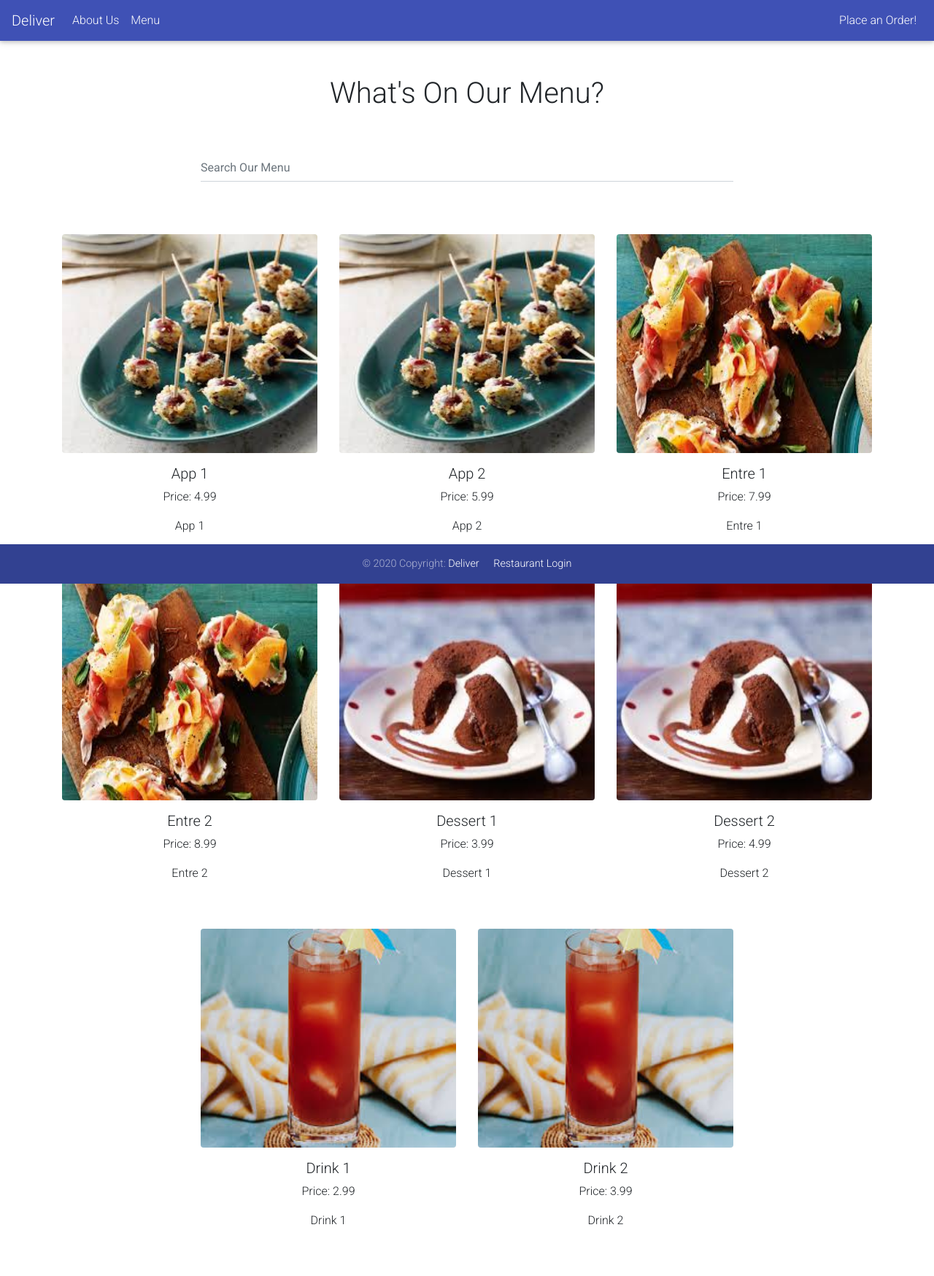
After one commit to lewisbambrick/mp4, a Django app: page /menu/ in a window 1280 px wide. The commit adds this page. Shown: the whole page at 73% size. Run offline with Django 3.2, Linux system fonts and the light colour scheme; data comes from the database, SQL or seed files in the repository; some libraries are stand-ins or nearby versions.

Commit message:
Menu added along witrh searchbar for the menu

```diff
--- a/deliver/customer/templates/customer/base.html
+++ b/deliver/customer/templates/customer/base.html
@@ -14,7 +14,7 @@
 <!-- Material Design Bootstrap -->
 <link href="https://cdnjs.cloudflare.com/ajax/libs/mdbootstrap/4.19.1/css/mdb.min.css" rel="stylesheet">
 </head>
-<body>
+<body class="light">
     {% include 'customer/navigation.html' %}
     {% block content %}
     {% endblock content %}
--- /dev/null
+++ b/deliver/customer/templates/customer/menu.html
@@ -0,0 +1,33 @@
+{% extends 'customer/base.html' %}
+
+{% block content %}
+<div class="container">
+    <div class="row justify-content-center mt-5">
+        <div class="col-md-6 col-sm-12 text-center">
+            <h1>What's On Our Menu?</h1>
+        </div>
+    </div>
+
+    <div class="row justify-content-center mt-5">
+        <div class="col-md-8 col-sm-12 text-center">
+            <!-- Search form -->
+            <form method="GET" action="{% url 'menu-search' %}">
+                <div class="md-form mt-0 active-cyan-2">
+                    <input class="form-control" name="q" type="text" placeholder="Search Our Menu" aria-label="Search" value="{{ request.GET.q }}">
+                </div>
+            </form>
+        </div>
+    </div>
+
+    <div class="row justify-content-center mt-5">
+        {% for item in menu_items %}
+        <div class="col-md-4 col-sm-12 text-center mb-5">
+            <img class="rounded" src="{{ item.image.url }}" width="350" height="300"/>
+            <h5 class="mt-3">{{ item.name }}</h5>
+            <p>Price: {{ item.price }}</p>
+            <p>{{ item.description }}</p>
+        </div>
+        {% endfor %}
+    </div>
+</div>
+{% endblock content %}
--- a/deliver/customer/templates/customer/navigation.html
+++ b/deliver/customer/templates/customer/navigation.html
@@ -9,7 +9,7 @@
           <a class="nav-link" href="{% url 'about' %}">About Us</span></a>
         </li>
         <li class="nav-item">
-          <a class="nav-link" href="#">Menu</a>
+          <a class="nav-link" href="{% url 'menu' %}">Menu</a>
         </li>
       </ul>
       <ul class="navbar-nav">
--- a/deliver/customer/views.py
+++ b/deliver/customer/views.py
@@ -1,6 +1,7 @@
 import json
 from django.shortcuts import render, redirect
 from django.views import View
+from django.db.models import Q
 from django.core.mail import send_mail
 from .models import MenuItem, Category, OrderModel
 
@@ -122,3 +123,28 @@ class OrderConfirmation(View):
 class OrderPayConfirmation(View):
     def get(self, request, *args, **kwargs):
         return render(request, 'customer/order_pay_confirmation.html')
+
+class Menu(View):
+    def get(self, request, *args, **kwargs):
+        menu_items = MenuItem.objects.all()
+
+        context = {
+            'menu_items': menu_items,
+        }
+
+        return render(request, 'customer/menu.html', context)
+
+class MenuSearch(View):
+    def get(self, request, *args, **kwargs):
+        query = self.request.GET.get("q")
+
+        menu_items = MenuItem.objects.filter(
+            Q(name__icontains=query) |
+            Q(price__icontains=query) |
+            Q(description__icontains=query)
+        )
+
+        context = {
+            'menu_items': menu_items
+        }
+        return render(request, 'customer/menu.html', context)
--- a/deliver/deliver/urls.py
+++ b/deliver/deliver/urls.py
@@ -18,7 +18,7 @@ from django.urls import path, include
 from django.contrib.auth import views as auth_views
 from django.conf import settings
 from django.conf.urls.static import static
-from customer.views import Index, About, Order, OrderConfirmation, OrderPayConfirmation
+from customer.views import Index, About, Order, OrderConfirmation, OrderPayConfirmation, Menu, MenuSearch
 
 urlpatterns = [
     path('admin/', admin.site.urls),
@@ -26,6 +26,8 @@ urlpatterns = [
     path('restaurant/', include('restaurant.urls')),
     path('', Index.as_view(), name='index'),
     path('about/', About.as_view(), name='about'),
+    path('menu/', Menu.as_view(), name='menu'),
+    path('menu/search/', MenuSearch.as_view(), name='menu-search'),
     path('order/', Order.as_view(), name='order'),
     path('order-confirmation/<int:pk>/', OrderConfirmation.as_view(), name='order-confirmation'),
     path('payment-confirmation/', OrderPayConfirmation.as_view(), name='payment-confirmation')
```
